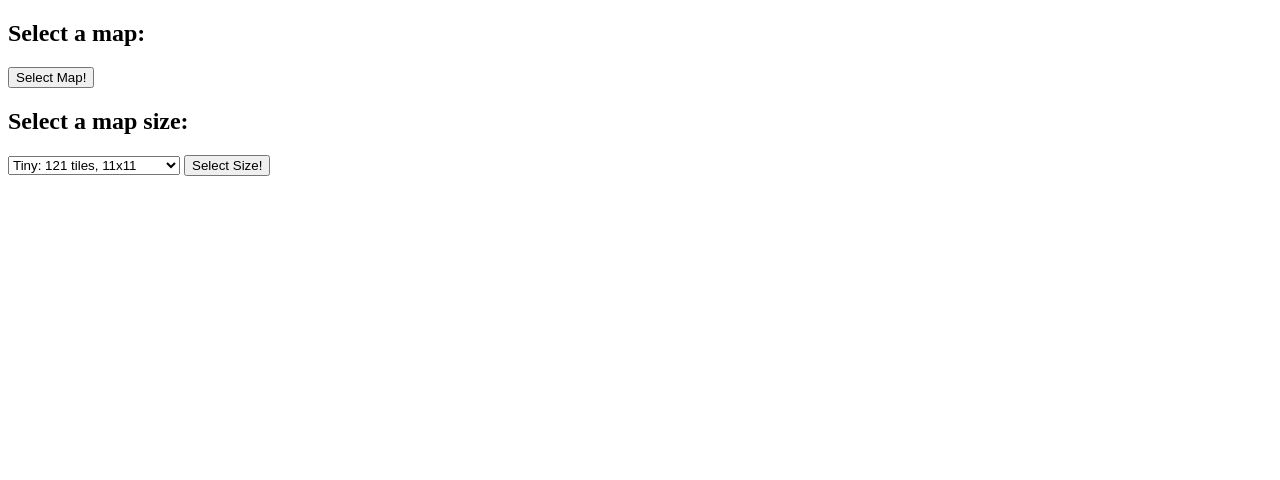
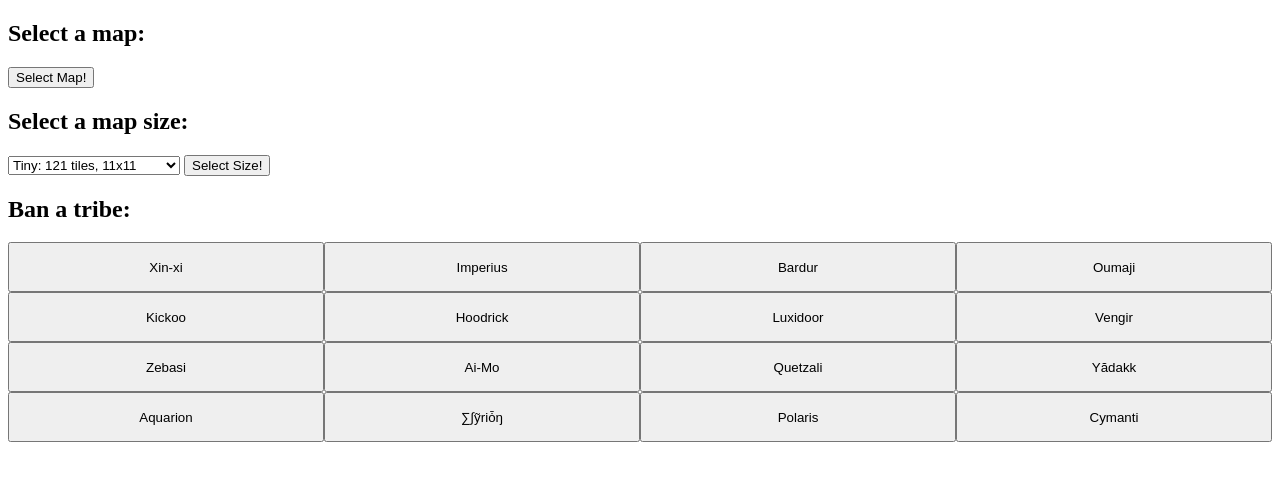
Before and after one commit to Vitrecan/Polytopia-Draft-Mode, a plain HTML site: page polytopiaDraftMode.html in a window 1280 px wide. Drawn offline with Linux system fonts and the light colour scheme.

Commit message:
Added a tribe banning feature

```diff
--- a/polytopiaDraftMode.html
+++ b/polytopiaDraftMode.html
@@ -2,6 +2,19 @@
 <html>
     <head>
         <title>Polytopia Draft Mode</title>
+        <style>
+            #tribes {
+                display: grid;
+                grid-template-columns: repeat(4, 1fr);
+            }
+            .tribe-button {
+                width: 100%;
+                height: 50px;
+                white-space: nowrap;
+                overflow: hidden;
+                text-overflow: ellipsis;
+            }
+        </style>
     </head>
     <body>
 
@@ -26,6 +39,10 @@
 
     <p id="sizeResult"></p>
 
+    <h2>Ban a tribe:</h2>
+
+    <div id="tribes"></div>
+
     <script>
         function selectMap() {
             var maps = ["Drylands", "Lakes", "Continents", "Archipelago", "Water World"];
@@ -38,6 +55,24 @@
             var result = e.options[e.selectedIndex].value;
             document.getElementById("sizeResult").innerHTML = "Selected size: " + result;
         }
+
+        var tribes = ["Xin-xi", "Imperius", "Bardur", "Oumaji", "Kickoo", "Hoodrick", "Luxidoor"
+        , "Vengir", "Zebasi", "Ai-Mo", "Quetzali", "Yădakk", "Aquarion", "∑∫ỹriȱŋ", "Polaris", "Cymanti"];
+
+        for (var i = 0; i < tribes.length; i++) {
+            var button = document.createElement("button");
+            button.innerHTML = tribes[i];
+            button.className = "tribe-button";
+
+            button.onclick = function(e) {
+                var confirmBan = confirm("Do you want to ban this tribe?");
+
+                if (confirmBan) {
+                    e.target.disabled = true;
+                }
+            };
+            document.getElementById("tribes").appendChild(button);
+        }
     </script>
 
     </body>
```
